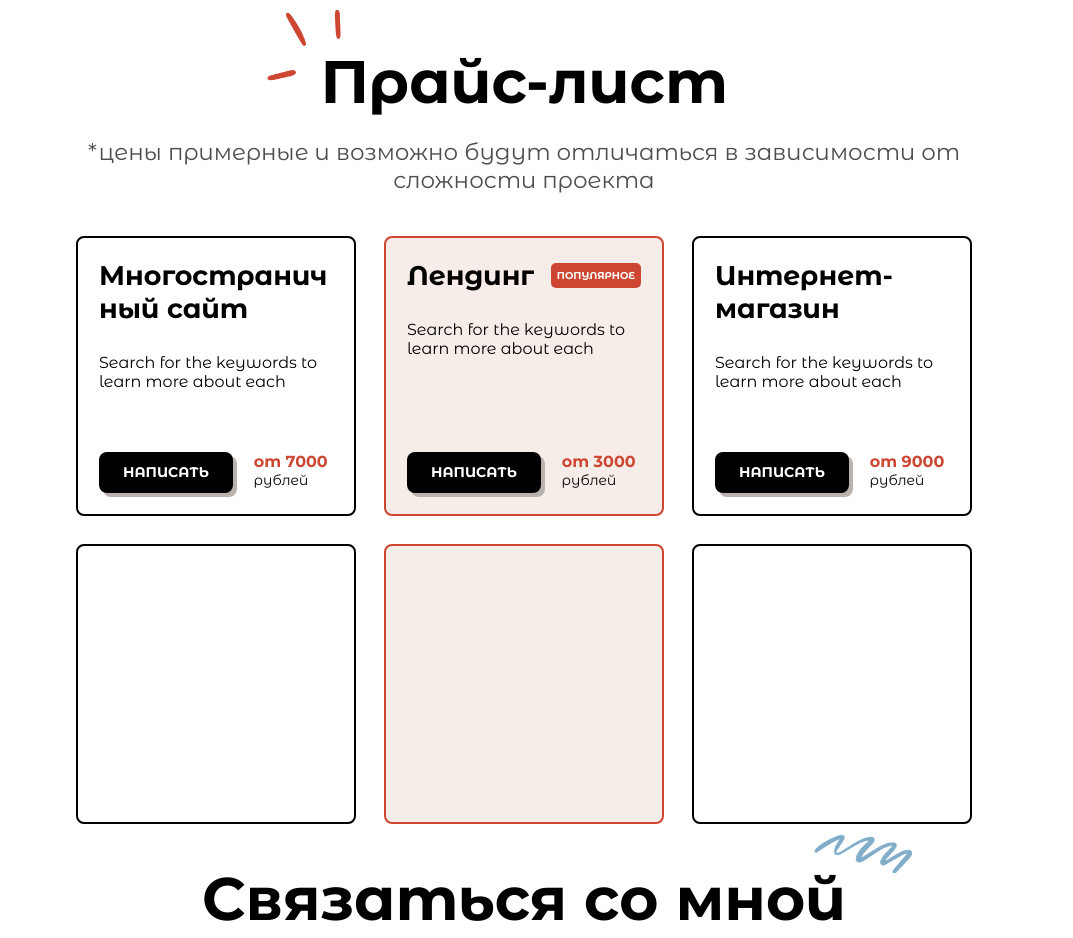
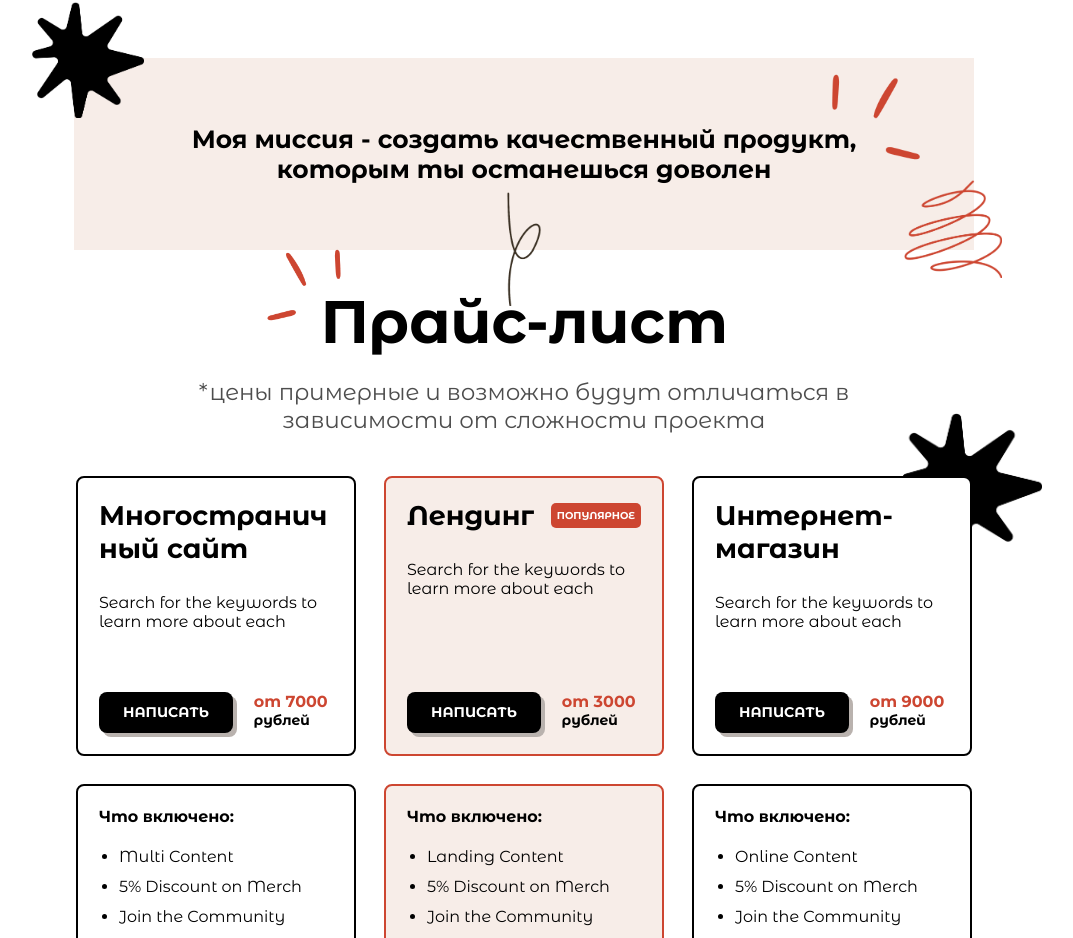
Before and after one commit to ValeriFila/portfolio, a React (Create React App) app: page / in a window 1280 px wide. Shown: the part 1566-2504 px from the top of the page, without its empty margins (116-1189 px from the left). Built offline with nearby package versions, Linux system fonts and the light colour scheme.

Commit message:
add content to PriceList.jsx and QuotesBlock.jsx

```diff
--- a/src/App.js
+++ b/src/App.js
@@ -12,6 +12,7 @@ import sparkle from '../src/assets/icons/Sparkle.png'
 import BlockSquare from './components/BlockSquare/BlockSquare'
 import PriceList from './components/PriceList/PriceList'
 import imgScribble from './assets/icons/Scribble.png'
+import QuotesBlock from './components/QuotesBlock/QuotesBlock'
 
 export default function App() {
     const sectionRef = useRef()
@@ -49,6 +50,14 @@ export default function App() {
                 />
             </CustomSection>
 
+            <CustomSection
+                theme='little'
+            >
+                <QuotesBlock>
+
+                </QuotesBlock>
+            </CustomSection>
+
             <CustomSection>
                 <Title
                     className='App__title'
--- a/src/components/BlockSquare/BlockSquare.jsx
+++ b/src/components/BlockSquare/BlockSquare.jsx
@@ -9,6 +9,7 @@ export default function BlockSquare(props) {
         price,
         popular,
         onClick,
+        typeOfSite
     } = props
 
     return (
@@ -37,7 +38,10 @@ export default function BlockSquare(props) {
                 </div>
             </div>
             <div className={clsx('rectangle__square' , theme && `rectangle__square--orange`)}>
-
+                <div className='rectangle__includes'>
+                    <p className='rectangle__includes--label'>Что включено:</p>
+                    <ul className='rectangle__includes--ul'>{typeOfSite}</ul>
+                </div>
             </div>
         </div>
     )
--- a/src/components/BlockSquare/BlockSquare.scss
+++ b/src/components/BlockSquare/BlockSquare.scss
@@ -12,6 +12,7 @@
         height: 280px;
         width: 280px;
         border: 2px solid black;
+        background-color: #ffffff;
         border-radius: 8px;
         word-break: break-word;
         padding: 1.5rem;
@@ -80,7 +81,24 @@
         }
 
         &--black {
+            font-weight: bold;
+        }
+    }
 
+    &__includes {
+        text-align: left;
+        font-size: 16px;
+
+        &--label {
+            font-weight: bold;
+        }
+
+        &--ul {
+            display: flex;
+            flex-direction: column;
+            gap: 0.8rem;
+            margin-top: 1.5rem;
+            padding-left: 20px;
         }
     }
 }
--- a/src/components/CustomSection/CustomSection.scss
+++ b/src/components/CustomSection/CustomSection.scss
@@ -8,5 +8,10 @@
 
   &--orange {
     background-color: rgba(247, 237, 232, 1);
+    position: relative;
+  }
+
+  &--little {
+    height: 30vh;
   }
 }
--- a/src/components/Form/Form.scss
+++ b/src/components/Form/Form.scss
@@ -11,7 +11,6 @@
 
   &__input {
     &--error {
-      //background-color: rgb(255, 195, 188);
       border-color: rgba(205, 70, 49, 1);
     }
 
--- a/src/components/Header/Header.scss
+++ b/src/components/Header/Header.scss
@@ -4,7 +4,7 @@
   align-items: center;
   padding-left: 8%;
   padding-right: 8%;
-  padding-top: 20px;
+  //padding-top: 20px;
   width: 100%;
 
   &__buttons {
--- a/src/components/HelloSection/HelloSection.scss
+++ b/src/components/HelloSection/HelloSection.scss
@@ -9,7 +9,7 @@
   font-weight: bold;
 
   &__button {
-    margin-top: 50px;
+    margin-top: 5rem;
   }
 
   &__text {
--- a/src/components/PriceList/PriceList.jsx
+++ b/src/components/PriceList/PriceList.jsx
@@ -1,11 +1,46 @@
 import BlockSquare from '../BlockSquare/BlockSquare'
 import './PriceList.scss'
 import imgScribble from '../../assets/icons/Scribble.png'
+import vector4 from '../../assets/icons/Vector 4 (1).png'
+import star4 from '../../assets/icons/Star 4.png'
 
 export default function PriceList(props) {
     const {
         onClick
     } = props
+
+    const includes = {
+        'multi-page': [
+            'Multi Content',
+            '5% Discount on Merch',
+            'Join the Community',
+            'Livestreaming Access'
+        ],
+        'landing': [
+            'Landing Content',
+            '5% Discount on Merch',
+            'Join the Community',
+            'Livestreaming Access'
+        ],
+        'online-shop': [
+            'Online Content',
+            '5% Discount on Merch',
+            'Join the Community',
+            'Livestreaming Access'
+        ]
+    }
+
+    const multipage = includes['multi-page'].map((item) =>
+        <li>{item}</li>
+    )
+
+    const landing = includes['landing'].map((item) =>
+        <li>{item}</li>
+    )
+
+    const onlineShop = includes['online-shop'].map((item) =>
+        <li>{item}</li>
+    )
 
     return (
         <div className='price-list'>
@@ -14,6 +49,7 @@ export default function PriceList(props) {
                 description='Search for the keywords to learn more about each'
                 price='7000'
                 onClick={onClick}
+                typeOfSite={multipage}
             ></BlockSquare>
             <BlockSquare
                 theme='orange'
@@ -22,13 +58,17 @@ export default function PriceList(props) {
                 price='3000'
                 popular='true'
                 onClick={onClick}
+                typeOfSite={landing}
             ></BlockSquare>
             <BlockSquare
                 title='Интернет-магазин'
                 description='Search for the keywords to learn more about each'
                 price='9000'
                 onClick={onClick}
+                typeOfSite={onlineShop}
             ></BlockSquare>
+            <img src={vector4} alt='vecor' className='price-list__image-vector'/>
+            <img src={star4} alt='star' className='price-list__image-star'/>
         </div>
     )
 }
--- a/src/components/PriceList/PriceList.scss
+++ b/src/components/PriceList/PriceList.scss
@@ -3,4 +3,22 @@
     flex-direction: row;
     gap: 2rem;
     margin-top: 3rem;
+    position: relative;
+    z-index: 1;
+
+    &__image-vector {
+        position: absolute;
+        left: -5rem;
+        bottom: -5rem;
+        width: 10rem;
+        z-index: -1;
+    }
+
+    &__image-star {
+        position: absolute;
+        right: -5rem;
+        top: -4.5rem;
+        width: 10rem;
+        z-index: -1;
+    }
 }
--- /dev/null
+++ b/src/components/QuotesBlock/QuotesBlock.jsx
@@ -0,0 +1,18 @@
+import './QuotesBlock.scss'
+import star from '../../assets/icons/Star 4.png'
+import spring from '../../assets/icons/Vector 4.png'
+import sparkle from '../../assets/icons/Sparkle.png'
+import vector from '../../assets/icons/Scribble.png'
+export default function QuotesBlock() {
+    return (
+        <div className='quotes-block'>
+            <img src={star} alt='star' className='quotes-block__star'/>
+            <img src={spring} alt='spring' className='quotes-block__spring'/>
+            <div className='quotes-block__text-box'>
+                <p className='quotes-block__text-box--text'>Моя миссия - создать качественный продукт, которым ты останешься доволен</p>
+                <img src={sparkle} alt='sparkle' className='quotes-block__text-box--image'/>
+            </div>
+            <img src={vector} alt='vector' className='quotes-block__vector'/>
+        </div>
+    )
+}
--- /dev/null
+++ b/src/components/QuotesBlock/QuotesBlock.scss
@@ -0,0 +1,52 @@
+.quotes-block {
+    display: flex;
+    flex-direction: column;
+    justify-content: center;
+    align-items: center;
+    background-color: rgba(247, 237, 232, 1);
+    width: 900px;
+    height: 80%;
+    position: relative;
+
+    &__star {
+        position: absolute;
+        width: 8rem;
+        top: -4rem;
+        left: -3rem;
+    }
+
+    &__spring {
+        position: absolute;
+        width: 7rem;
+        bottom: -2rem;
+        right: -2rem;
+    }
+
+    &__vector {
+        position: absolute;
+        width: 8rem;
+        bottom: -4rem;
+    }
+
+    &__text-box {
+        display: flex;
+        flex-direction: column;
+        align-items: center;
+        width: fit-content;
+        position: relative;
+
+        &--image {
+            width: 12rem;
+            position: absolute;
+            transform: scale(-1, 1);
+            top: -6.5rem;
+            right: 1rem;
+        }
+
+        &--text {
+            width: 80%;
+            font-size: 25px;
+            font-weight: bold;
+        }
+    }
+}
--- a/src/components/Title/Title.scss
+++ b/src/components/Title/Title.scss
@@ -1,5 +1,8 @@
 .title {
-  //padding-top: 130px;
+  display: flex;
+  flex-direction: column;
+  justify-content: center;
+  align-items: center;
   width: 1000px;
   position: relative;
 
@@ -10,6 +13,7 @@
   }
 
   &__sub-text {
+    width: 800px;
     font-size: 23px;
     color: rgba(77, 77, 77, 1);
   }
```
Also changed, not shown: src/assets/icons/Scribble.png.
